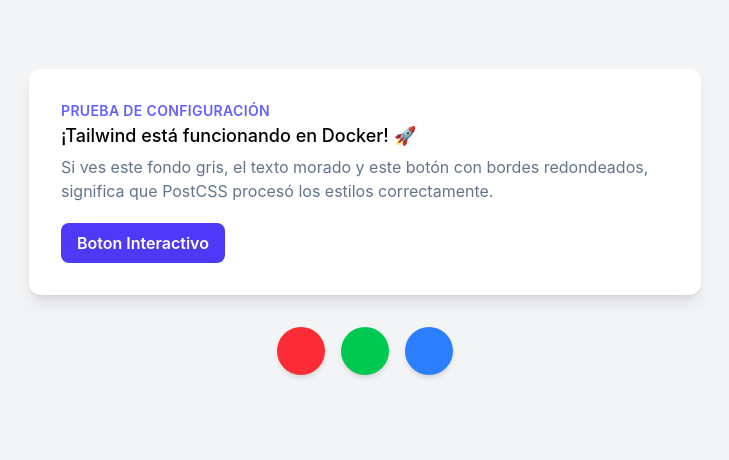
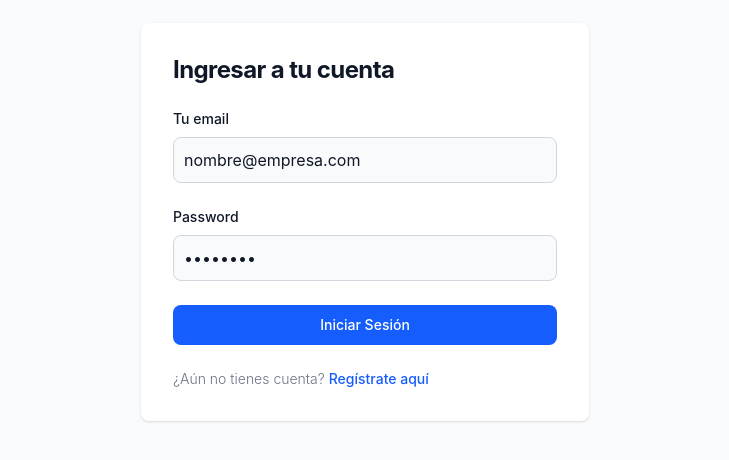
Before and after one commit to ciApp-dev/bakery-front, an Angular app: page /login in a window 1280 px wide. Before the commit this address led to /. Shown: the part 178-638 px from the top of the page, without its empty margins (275-1004 px from the left). Built offline with nearby package versions, Linux system fonts and the light colour scheme.

Commit message:
flowbite configurado

```diff
--- a/package.json
+++ b/package.json
@@ -19,6 +19,7 @@
     "@angular/router": "^21.2.0",
     "@tailwindcss/postcss": "^4.2.4",
     "@tailwindcss/vite": "^4.2.4",
+    "flowbite": "^4.0.1",
     "postcss": "^8.5.10",
     "rxjs": "~7.8.0",
     "tailwindcss": "^4.2.4",
--- a/src/app/app.html
+++ b/src/app/app.html
@@ -1,31 +1 @@
-<div class="min-h-screen bg-gray-100 p-8 flex flex-col items-center justify-center">
-
-  <div class="max-w-md w-full bg-white rounded-xl shadow-lg overflow-hidden md:max-w-2xl">
-    <div class="md:flex">
-      <div class="p-8">
-        <div class="uppercase tracking-wide text-sm text-indigo-500 font-semibold">
-          Prueba de Configuración
-        </div>
-        <h1 class="block mt-1 text-lg leading-tight font-medium text-black">
-          ¡Tailwind está funcionando en Docker! 🚀
-        </h1>
-        <p class="mt-2 text-slate-500">
-          Si ves este fondo gris, el texto morado y este botón con bordes redondeados, significa que PostCSS procesó los estilos correctamente.
-        </p>
-
-        <button class="mt-5 px-4 py-2 bg-indigo-600 text-white font-semibold rounded-lg
-                       hover:bg-indigo-700 transition-colors duration-300
-                       active:scale-95 transform">
-          Boton Interactivo
-        </button>
-      </div>
-    </div>
-  </div>
-
-  <div class="mt-8 grid grid-cols-3 gap-4">
-    <div class="h-12 w-12 bg-red-500 rounded-full shadow-md"></div>
-    <div class="h-12 w-12 bg-green-500 rounded-full shadow-md"></div>
-    <div class="h-12 w-12 bg-blue-500 rounded-full shadow-md"></div>
-  </div>
-
-</div>
+<router-outlet></router-outlet>
--- a/src/app/app.routes.ts
+++ b/src/app/app.routes.ts
@@ -1,3 +1,8 @@
 import { Routes } from '@angular/router';
+import { LoginComponent } from './components/login/login';
 
-export const routes: Routes = [];
+
+export const routes: Routes = [
+    { path: "login", component: LoginComponent }
+
+];
--- /dev/null
+++ b/src/app/components/login/login.html
@@ -0,0 +1,26 @@
+<section class="bg-gray-50 dark:bg-gray-900 min-h-screen flex items-center justify-center">
+  <div class="w-full max-w-md bg-white rounded-lg shadow dark:border md:mt-0 xl:p-0 dark:bg-gray-800 dark:border-gray-700">
+    <div class="p-6 space-y-4 md:space-y-6 sm:p-8">
+      <h1 class="text-xl font-bold leading-tight tracking-tight text-gray-900 md:text-2xl dark:text-white">
+        Ingresar a tu cuenta
+      </h1>
+      <form class="space-y-4 md:space-y-6" action="#">
+        <div>
+          <label for="email" class="block mb-2 text-sm font-medium text-gray-900 dark:text-white">Tu email</label>
+          <input type="email" name="email" id="email" class="bg-gray-50 border border-gray-300 text-gray-900 rounded-lg focus:ring-blue-600 focus:border-blue-600 block w-full p-2.5 dark:bg-gray-700 dark:border-gray-600 dark:placeholder-gray-400 dark:text-white" placeholder="nombre@empresa.com" required="">
+        </div>
+        <div>
+          <label for="password" class="block mb-2 text-sm font-medium text-gray-900 dark:text-white">Password</label>
+          <input type="password" name="password" id="password" placeholder="••••••••" class="bg-gray-50 border border-gray-300 text-gray-900 rounded-lg focus:ring-blue-600 focus:border-blue-600 block w-full p-2.5 dark:bg-gray-700 dark:border-gray-600 dark:placeholder-gray-400 dark:text-white" required="">
+        </div>
+        <button type="submit" class="w-full text-white bg-blue-600 hover:bg-blue-700 focus:ring-4 focus:outline-none focus:ring-blue-300 font-medium rounded-lg text-sm px-5 py-2.5 text-center dark:bg-blue-600 dark:hover:bg-blue-700 dark:focus:ring-blue-800">
+          Iniciar Sesión
+        </button>
+        <p class="text-sm font-light text-gray-500 dark:text-gray-400">
+          ¿Aún no tienes cuenta?
+          <a routerLink="/register" class="font-medium text-blue-600 hover:underline dark:text-blue-500">Regístrate aquí</a>
+        </p>
+      </form>
+    </div>
+  </div>
+</section>
--- /dev/null
+++ b/src/app/components/login/login.ts
@@ -0,0 +1,9 @@
+import { Component } from '@angular/core';
+
+@Component({
+  selector: 'app-login',
+  imports: [],
+  templateUrl: './login.html',
+  styleUrl: './login.css',
+})
+export class LoginComponent {}
--- a/src/index.html
+++ b/src/index.html
@@ -1,11 +1,9 @@
-<!doctype html>
-<html lang="en">
+<!DOCTYPE html>
+<html lang="es">
 <head>
-  <meta charset="utf-8">
-  <title>BakeryFront</title>
-  <base href="/">
-  <meta name="viewport" content="width=device-width, initial-scale=1">
-  <link rel="icon" type="image/x-icon" href="favicon.ico">
+  <meta charset="UTF-8">
+  <meta name="viewport" content="width=device-width, initial-scale=1.0">
+  <title>Panadería</title>
 </head>
 <body>
   <app-root></app-root>
--- a/src/styles.css
+++ b/src/styles.css
@@ -1 +1,5 @@
 @import "tailwindcss";
+
+@plugin "flowbite/plugin";
+
+@source "../node_modules/flowbite/**/*.js";
```
Also changed, not shown: src/app/components/login/login.css (added), 1 other file (tests, documents, lock files or other folders).
